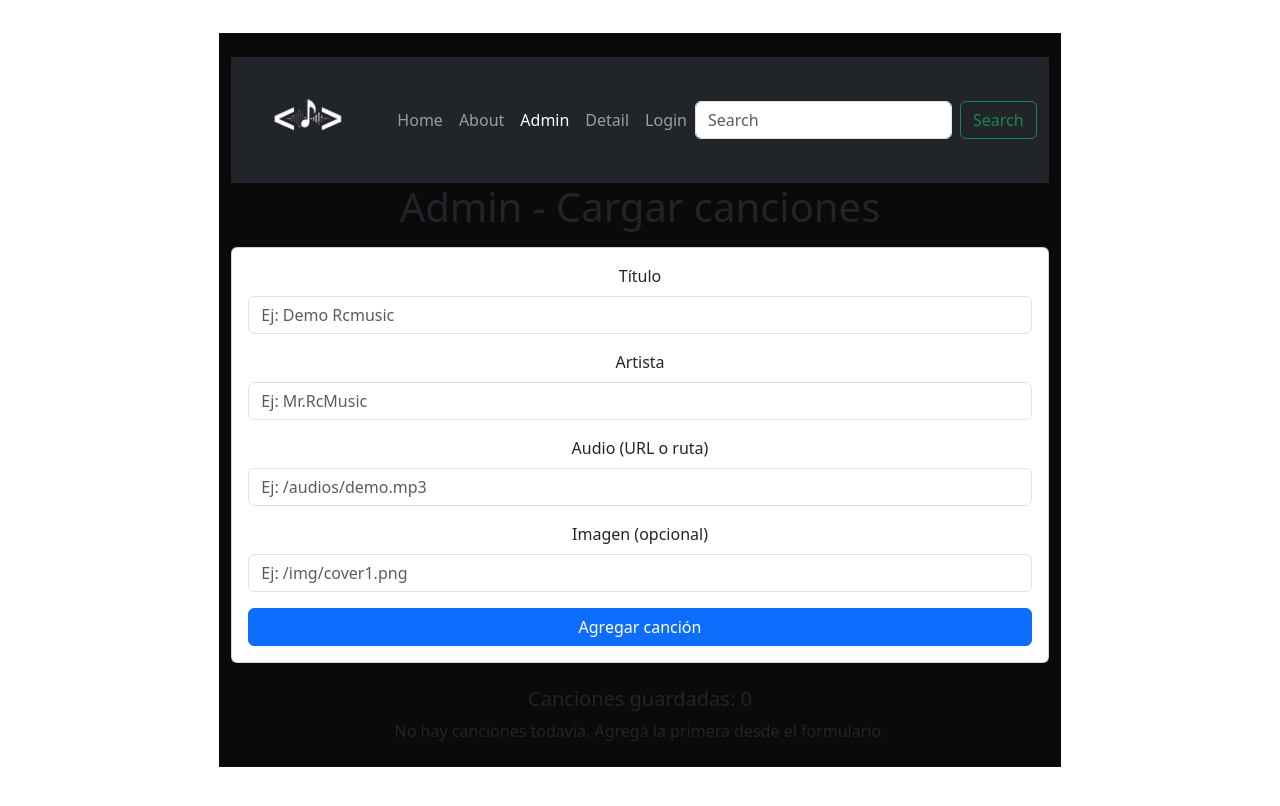
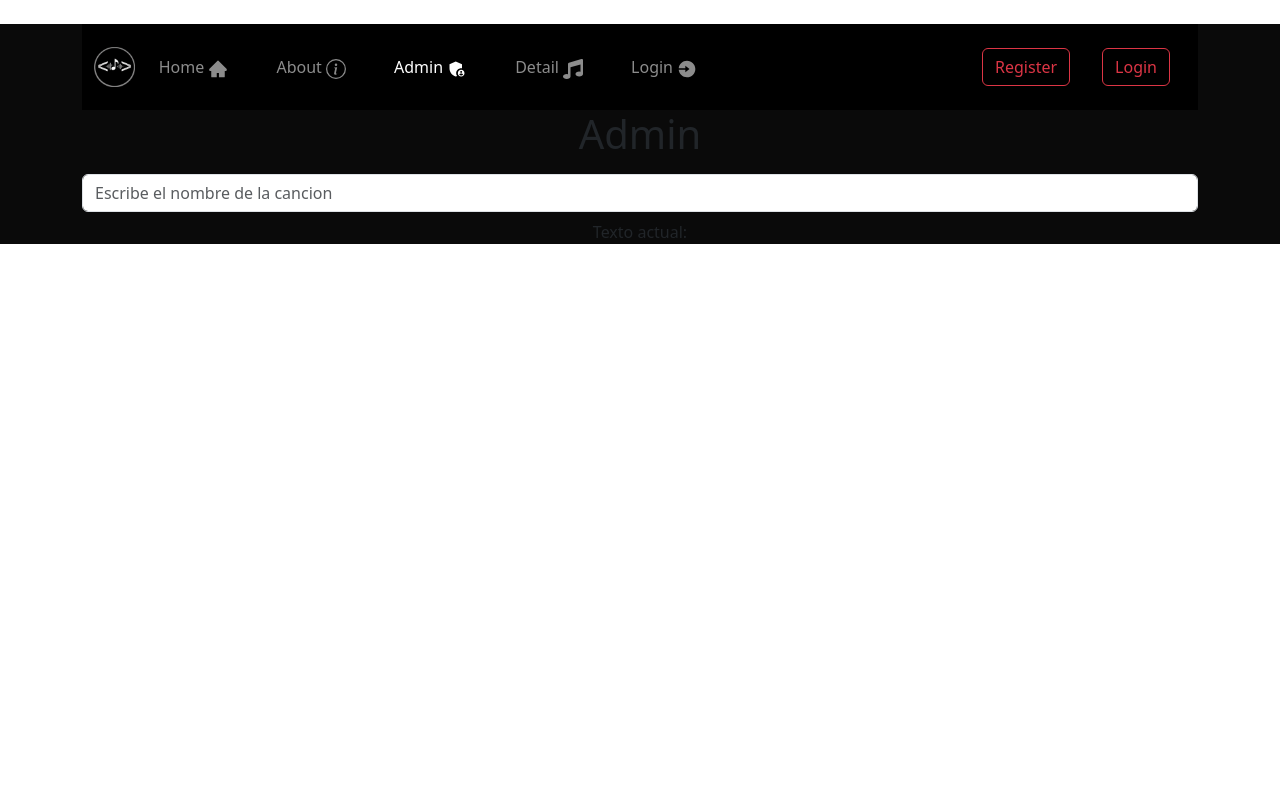
Before and after one commit to mkgz29/RollingCode-Music, a React (Vite) app: page /admin in a window 1280 px wide. Shown: the top 806 px of the page. Built offline with nearby package versions, Linux system fonts and the light colour scheme.

Commit message:
Desarrollo de navbar, search form ,songlist

```diff
--- a/package.json
+++ b/package.json
@@ -13,6 +13,7 @@
     "bootstrap": "^5.3.8",
     "react": "^19.2.0",
     "react-dom": "^19.2.0",
+    "react-icons": "^5.5.0",
     "react-router-dom": "^7.12.0"
   },
   "devDependencies": {
--- a/src/components/navbar.jsx
+++ b/src/components/navbar.jsx
@@ -1,17 +1,18 @@
 import { Link, NavLink } from "react-router-dom";
-import logo from "../assets/img/logo2navbar.png";
+import logo from "../assets/img/logonavbar.png";
+import { AiFillHome } from "react-icons/ai";
+import { BsInfoCircle } from "react-icons/bs";
+import { MdAdminPanelSettings } from "react-icons/md";
+import { FaMusic } from "react-icons/fa";
+import { RiLoginCircleFill } from "react-icons/ri"
 
 const Navbar = () => {
   return (
-    <nav className="navbar navbar-expand-lg navbar-dark bg-dark">
+    <nav className="navbar navbar-expand-lg navbar-dark bg-black">
       <div className="container-fluid">
-
-        {/* Logo */}
-        <Link className="navbar-brand" to="/">
-          <img src={logo} alt="Logo" width="130" height="100" />
+        <Link className="navbar-brand mr-4" to="/">
+          <img src={logo} alt="Logo"  height="40" />
         </Link>
-
-        {/* Botón hamburguesa */}
         <button
           className="navbar-toggler"
           type="button"
@@ -23,55 +24,43 @@ const Navbar = () => {
         >
           <span className="navbar-toggler-icon"></span>
         </button>
-
-        {/* Links */}
         <div className="collapse navbar-collapse" id="navbarSupportedContent">
-          <ul className="navbar-nav me-auto mb-2 mb-lg-0">
-
+          <ul className="navbar-nav me-auto d-flex justify-content-start mb-2 mb-lg-0 " style={{ gap: '2rem' }}>
             <li className="nav-item">
               <NavLink className="nav-link" to="/">
-                Home
+                Home  <AiFillHome size={20} />
+
               </NavLink>
             </li>
-
             <li className="nav-item">
               <NavLink className="nav-link" to="/about">
-                About
+                About  <BsInfoCircle size={20} />
               </NavLink>
             </li>
-
             <li className="nav-item">
               <NavLink className="nav-link" to="/admin">
-                Admin
+              Admin  <MdAdminPanelSettings size={20} />
               </NavLink>
             </li>
-
             <li className="nav-item">
               <NavLink className="nav-link" to="/detail">
-                Detail
+                Detail <FaMusic size={20} />
               </NavLink>
             </li>
-
             <li className="nav-item">
               <NavLink className="nav-link" to="/login">
-                Login
+                Login <RiLoginCircleFill size={20} />
               </NavLink>
             </li>
 
           </ul>
+                    <NavLink className="btn btn-outline-danger m-3" to="/register">
+            Register
+          </NavLink>
+                      <NavLink className="btn btn-outline-danger m-3" to="/login">
+            Login
+          </NavLink>
 
-          {/* Search (visual por ahora) */}
-          <form className="d-flex" role="search">
-            <input
-              className="form-control me-2"
-              type="search"
-              placeholder="Search"
-              aria-label="Search"
-            />
-            <button className="btn btn-outline-success" type="submit">
-              Search
-            </button>
-          </form>
         </div>
       </div>
     </nav>
--- a/src/data/song.js
+++ b/src/data/song.js
@@ -3,78 +3,78 @@ import cover1 from '../assets/img/cover1.png';
 
 export const songs = [{
     id:"1",
-    title: "Demo Rcmusic",
-    artist: "Mr.RcMusic",
-    genre: "Programation",
-    image: cover1,
+    title: "Noche de Estrellas",
+    artist: "Luna Beats",
+    genre: "Electronic",
+    image: `https://picsum.photos/seed/1/300/300`,
     audio: "https://www.soundhelix.com/examples/mp3/SoundHelix-Song-1.mp3",
     duration: "3:25",
 },{
-    id:"1",
-    title: "Demo Rcmusic",
-    artist: "Mr.RcMusic",
-    genre: "Programation",
-    image: cover1,
+    id:"2",
+    title: "Amanecer Tropical",
+    artist: "Carlos Rivera",
+    genre: "Reggaeton",
+    image: `https://picsum.photos/seed/2/300/300`,
     audio: "https://www.soundhelix.com/examples/mp3/SoundHelix-Song-2.mp3",
-    duration: "3:25",
+    duration: "4:12",
 },{
-    id:"1",
-    title: "FACUNDO FALTO",
-    artist: "Mr.RcMusic",
-    genre: "Programation",
-    image: cover1,
+    id:"3",
+    title: "Fuego en el Alma",
+    artist: "Los Ausentes",
+    genre: "Rock",
+    image: `https://picsum.photos/seed/3/300/300`,
     audio: "https://www.soundhelix.com/examples/mp3/SoundHelix-Song-3.mp3",
-    duration: "3:25",
+    duration: "3:45",
 },{
-    id:"1",
-    title: "Demo Rcmusic",
-    artist: "Mr.RcMusic",
-    genre: "Programation",
-    image: cover1,
+    id:"4",
+    title: "Baila Conmigo",
+    artist: "Maria Santos",
+    genre: "Pop Latino",
+    image: `https://picsum.photos/seed/4/300/300`,
     audio: "https://www.soundhelix.com/examples/mp3/SoundHelix-Song-4.mp3",
-    duration: "3:25",
+    duration: "3:58",
 },{
-    id:"1",
-    title: "Demo Rcmusic",
-    artist: "Mr.RcMusic",
-    genre: "Programation",
-    image: cover1,
+    id:"5",
+    title: "Melodía del Corazón",
+    artist: "Pablo Jiménez",
+    genre: "Balada",
+    image: `https://picsum.photos/seed/5/300/300`,
     audio: "https://www.soundhelix.com/examples/mp3/SoundHelix-Song-5.mp3",
-    duration: "3:25",
+    duration: "4:30",
 },{
-    id:"1",
-    title: "Demo Rcmusic",
-    artist: "Mr.RcMusic",
-    genre: "Programation",
-    image: cover1,
+    id:"6",
+    title: "Ritmo Salvaje",
+    artist: "DJ Thunderstorm",
+    genre: "EDM",
+    image: `https://picsum.photos/seed/6/300/300`,
     audio: "https://www.soundhelix.com/examples/mp3/SoundHelix-Song-6.mp3",
-    duration: "3:25",
+    duration: "3:15",
 },{
-    id:"1",
-    title: "Demo Rcmusic",
-    artist: "Mr.RcMusic",
-    genre: "Programation",
-    image: cover1,
+    id:"7",
+    title: "Sueños de Papel",
+    artist: "Ana García",
+    genre: "Indie Folk",
+    image: `https://picsum.photos/seed/7/300/300`,
     audio: "https://www.soundhelix.com/examples/mp3/SoundHelix-Song-7.mp3",
-    duration: "3:25",
+    duration: "4:05",
 },
 {
-    id:"1",
-    title: "Demo Rcmusic",
-    artist: "Mr.RcMusic",
-    genre: "Programation",
-    image: cover1,
-    audio: "https://www.soundhelix.com/examples/mp3/SoundHelix-Song-7.mp3",
-    duration: "3:25",
+    id:"8",
+    title: "Ciudad de Neón",
+    artist: "Cyber Dreams",
+    genre: "Synthwave",
+    image: `https://picsum.photos/seed/8/300/300`,
+    audio: "https://www.soundhelix.com/examples/mp3/SoundHelix-Song-8.mp3",
+    duration: "3:50",
 },
 {
-    id:"1",
-    title: "Demo Rcmusic",
-    artist: "Mr.RcMusic",
-    genre: "Programation",
-    image: cover1,
-    audio: "https://www.soundhelix.com/examples/mp3/SoundHelix-Song-7.mp3",
-    duration: "3:25",
+    id:"9",
+    title: "Viento del Sur",
+    artist: "Folklore Moderno",
+    genre: "Folklore",
+    image: `https://picsum.photos/seed/9/300/300`,
+    audio: "https://www.soundhelix.com/examples/mp3/SoundHelix-Song-9.mp3",
+    duration: "4:20",
 },
 ]
 
--- a/src/pages/Admin.jsx
+++ b/src/pages/Admin.jsx
@@ -3,127 +3,32 @@ import Navbar from "../components/navbar";
 import { addSong, getSongs, deleteSong } from "../data/songsStorage";
 
 
-const Admin = () => {
+export default function Admin() {
+  const [title, setTitle] = useState(""); /* String */
+  const [songs, setSongs] = useState([]); /* Array */
 
-  // Estados del formulario
-  const [title, setTitle] = useState("");
-  const [artist, setArtist] = useState("");
-  const [audio, setAudio] = useState("");
-  const [image, setImage] = useState("");
+  const agregarCancion = (e) => {      /* Funcion para agregar una cancion  */
+    e.preventDefault(); /* Evita que el formulario se recargue al enviar */
+    if (title.trim() === "") return; /* Si esta vacio no hhace nada */
 
-  // Para listar lo que ya está guardado (feedback visual)
-  const [songs, setSongs] = useState(getSongs());
-
-  const handleSubmit = (e) => {
-    e.preventDefault();
-
-    // Validación mínima
-    if (!title.trim() || !artist.trim() || !audio.trim()) {
-      alert("Completa title, artist y audio.");
-      return;
+      setSongs([...songs, title.trim()]); /* Agrega la cancion al estado songs */
+  setTitle(""); /* Limpia el input */
   }
-
-    const newSong = {
-      title: title.trim(),
-      artist: artist.trim(),
-      audio: audio.trim(),
-      image: image.trim(), // opcional
-    };
-
-    addSong(newSong);
-
-    // refrescar lista en pantalla
-    setSongs(getSongs());
-
-    // limpiar inputs
-    setTitle("");
-    setArtist("");
-    setAudio("");
-    setImage("");
-  };
-
-  const handleDelete = (id) => {
-    deleteSong(id);
-    setSongs(getSongs());
-  };
 
   return (
   <div className="container my-4">
+    <Navbar />
+    <h1 className="mb-3">Admin</h1>
 
-      <Navbar />
-      <h1 className="mb-3">Admin - Cargar canciones</h1>
-      {/* FORMULARIO */}
-      <form onSubmit={handleSubmit} className="card p-3 mb-4">
-        <div className="mb-3">
-          <label className="form-label">Título</label>
     <input
-            className="form-control"
+      className="form-control mb-2"
       value={title}
-            onChange={(e) => setTitle(e.target.value)}
-            placeholder="Ej: Demo Rcmusic"
+      onChange={(e) => setTitle(e.target.value)}  /* Guarda el texto actual en el estado , */
+      placeholder="Escribe el nombre de la cancion"
     />
-        </div>
 
-        <div className="mb-3">
-          <label className="form-label">Artista</label>
-          <input
-            className="form-control"
-            value={artist}
-            onChange={(e) => setArtist(e.target.value)}
-            placeholder="Ej: Mr.RcMusic"
-          />
-        </div>
-
-        <div className="mb-3">
-          <label className="form-label">Audio (URL o ruta)</label>
-          <input
-            className="form-control"
-            value={audio}
-            onChange={(e) => setAudio(e.target.value)}
-            placeholder="Ej: /audios/demo.mp3"
-          />
-        </div>
-
-        <div className="mb-3">
-          <label className="form-label">Imagen (opcional)</label>
-          <input
-            className="form-control"
-            value={image}
-            onChange={(e) => setImage(e.target.value)}
-            placeholder="Ej: /img/cover1.png"
-          />
-        </div>
-
-        <button type="submit" className="btn btn-primary">
-          Agregar canción
-        </button>
-      </form>
-
-      {/* LISTA SIMPLE (feedback) */}
-      <h2 className="h5">Canciones guardadas: {songs.length}</h2>
-
-      {songs.length === 0 ? (
-        <p>No hay canciones todavía. Agregá la primera desde el formulario.</p>
-      ) : (
-        <ul className="list-group">
-          {songs.map((song) => (
-            <li key={song.id} className="list-group-item d-flex justify-content-between align-items-center">
-              <div>
-                <strong>{song.title}</strong> — {song.artist}
-              </div>
-
-              <button
-                className="btn btn-sm btn-danger"
-                onClick={() => handleDelete(song.id)}
-              >
-                Eliminar
-              </button>
-            </li>
-          ))}
-        </ul>
-      )}
+    <p>Texto actual: {title}</p>
   </div>
 );
-};
 
-export default Admin;
+}
--- a/src/pages/Home.jsx
+++ b/src/pages/Home.jsx
@@ -1,12 +1,14 @@
-import Navbar from "../components/navbar";
+import Navbar from "../components/Navbar";
 import Songlist from "../components/Songlist";
+import SearchForm from "../components/SearchForm";
 
 const Home = () => {
     return (
         <div>
             <Navbar />
+            <SearchForm />
             <Songlist />
-            <h1>Rolling Code Music</h1>
+
         </div>
     )
 }
--- a/src/styles/global.css
+++ b/src/styles/global.css
@@ -22,12 +22,23 @@ a:hover {
   color: #535bf2;
 }
 
+* {
+  margin: 0;
+  padding: 0;
+  box-sizing: border-box;
+}
+
 body {
   margin: 0;
-  display: flex;
-  place-items: center;
+  padding: 0;
+  background-color: #000;
   min-width: 320px;
   min-height: 100vh;
+}
+
+#root {
+  margin: 0;
+  padding: 0;
 }
 
 h1 {
@@ -66,3 +77,42 @@ button:focus-visible {
     background-color: #f9f9f9;
   }
 }
+
+
+* {
+  margin: 0;
+  padding: 0;
+  box-sizing: border-box;
+}
+
+body {
+  margin: 0;
+  padding: 0;
+  background-color: #000;
+}
+
+#root {
+  margin: 0;
+  padding: 0;
+}
+
+
+.nav-link {
+  transition: all 0.3s ease;
+  position: relative;
+}
+
+.nav-link:hover {
+  text-shadow: 0 5px 15px #ff021b, 0 0 25px #ff021b;
+  color: #fff !important;
+}
+
+.nav-link:hover svg {
+  filter: drop-shadow(0 0 8px #ff021b);
+}
+
+
+.form-control:focus {
+  border-color: #ff021b !important;
+  box-shadow: 0 0 0 0.25rem rgba(255, 2, 27, 0.25) !important;
+}
```
Also changed, not shown: src/components/SearchForm.jsx (added, +41 -0 lines), src/components/Songlist.jsx (+12 -10 lines), 1 other file (tests, documents, lock files or other folders). Lines whose indentation alone changed are shown as unchanged.
